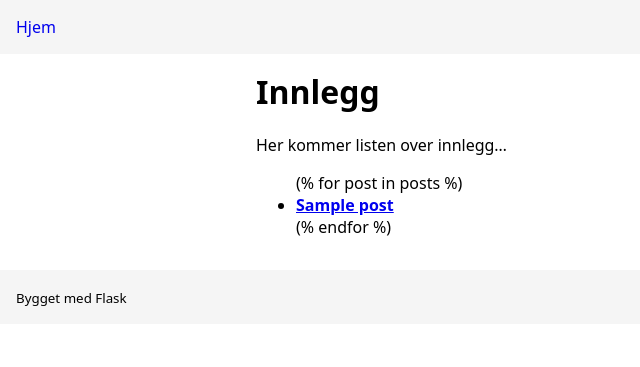
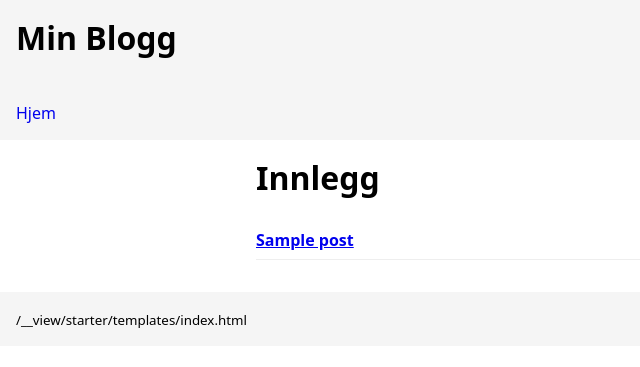
Before and after one commit to Mahoa077/flask-intro-oppgave, a Flask app: template starter/templates/index.html in a window 1280 px wide. Shown: the top 367 px of the page, without its empty margins (0-640 px from the left). Run offline with Flask 3, Linux system fonts and the light colour scheme; the template is opened without the code that fills it: most values are stand-ins (such as "Sample title", 1, 10 or a date in 2020).

Commit message:
onsdag ettermiddag

```diff
--- a/starter/app.py
+++ b/starter/app.py
@@ -1,39 +1,54 @@
-
-from flask import Flask, render_template
+from flask import Flask, render_template, abort
 
 app = Flask(__name__)
 
-#lagde en liste over inlegg som jeg da kalte posts
+# Hvert innlegg: [id, tittel, innhold_html]
+
 posts = [
-    [1, "Første innlegg", "<p>Innlegg 1"],
-    [2, "Andre innlegg", "<p>Innlegg 2"],
-    [3, "Tredje innlegg", "<p>Innlegg 3"],
-    [4, "Fjerde innlegg", "<p>Innlegg 4"]
+
+    [1, "Første innlegg", "<p>Hei og velkommen til mini-bloggen!</p>"],
+
+    [2, "Flask-tips", "<ul><li>Bruk <code>url_for</li><li>Arv fra base.html</li></ul>"],
+
+    [3, "Dagens sitat", "<blockquote>«Code is like humor. When you have to explain it, it’s bad.»</blockquote>"],
+
 ]
 
+def get_post_by_id(post_id: int):
+
+    for p in posts:
+
+        if p[0] == post_id:
+
+            return p
+
+    return None
+
 @app.route("/")
-def hello():
-    return render_template('index.html', posts=posts)
+
+def index():
+
+    return render_template("index.html", posts=posts)
 
 @app.route("/post/<int:post_id>")
+
 def post_detail(post_id):
+
     post = get_post_by_id(post_id)
+
     if not post:
+
         abort(404)
+
     return render_template("post.html", post=post)
-
-from flask import abort
-
-def get_post_by_id(post_id: int):
-    for p in posts:
-        if p[0] == post_id:
-            return p
-    return None
 
 
 @app.errorhandler(404)
+
 def page_not_found(e):
+
     return render_template("404.html"), 404
 
 if __name__ == "__main__":
+
     app.run(debug=True)
--- /dev/null
+++ b/starter/init_db.py
@@ -0,0 +1 @@
+import sqlite3
--- a/starter/templates/404.html
+++ b/starter/templates/404.html
@@ -1,7 +1,6 @@
-
 {% extends "base.html" %}
 {% block content %}
   <h1>404 – Ikke funnet</h1>
-  <p>Beklager, siden finnes ikke.</p>
-  <p><a href="{{ url_for('hello') }}">Gå til forsiden</a></p>
+  <p>Beklager, innlegget eller siden finnes ikke.</p>
+  <p><a href="{{ url_for('index') }}">← Gå til forsiden</a></p>
 {% endblock %}
--- a/starter/templates/base.html
+++ b/starter/templates/base.html
@@ -4,20 +4,22 @@
   <head>
     <meta charset="utf-8" />
     <meta name="viewport" content="width=device-width, initial-scale=1" />
-    <title>Min blogg</title>
+    <title>Mini-blogg</title>
     <link rel="stylesheet" href="{{ url_for('static', filename='style.css') }}" />
   </head>
   <body>
     <header>
+    <h1>Min Blogg</h1>
+    <br>
       <nav>
-        <a href="{{ url_for('hello') }}">Hjem</a>
+        <a href="{{ url_for('index') }}">Hjem</a>
       </nav>
     </header>
     <main>
       {% block content %}{% endblock %}
     </main>
     <footer>
-      <small>Bygget med Flask</small>
+      <small>{{ request.path }}</small>
     </footer>
   </body>
 </html>
--- a/starter/templates/index.html
+++ b/starter/templates/index.html
@@ -1,15 +1,12 @@
 
 {% extends "base.html" %}
 {% block content %}
-<h1>Innlegg</h1>
-  <!-- TODO: Når du har laget posts (liste av lister) i app.py, loop og vis tittel med post[1] -->
-  <p>Her kommer listen over innlegg…</p>
-  <ul>
-    (% for post in posts %)
-    <li>
-      <a href="{{url_for('post_detail', post_id=post[0]) }}"><strong>{{ posts[1] }}</strong>
-      </a>
-    </li>
-    (% endfor %)
+  <h1>Innlegg</h1>
+  <ul class="posts">
+    {% for post in posts %}
+      <li>
+        <a href="{{ url_for('post_detail', post_id=post[0]) }}"><strong>{{ post[1] }}</strong></a>
+      </li>
+    {% endfor %}
   </ul>
 {% endblock %}
--- a/starter/templates/post.html
+++ b/starter/templates/post.html
@@ -1,9 +1,8 @@
-
 {% extends "base.html" %}
 {% block content %}
   <h1>{{ post[1] }}</h1>
   <article>
     {{ post[2] | safe }}
   </article>
-  <p><a href="{{ url_for('hello') }}">Tilbake</a></p>
+  <p><a href="{{ url_for('index') }}">← Tilbake til forsiden</a></p>
 {% endblock %}
```
